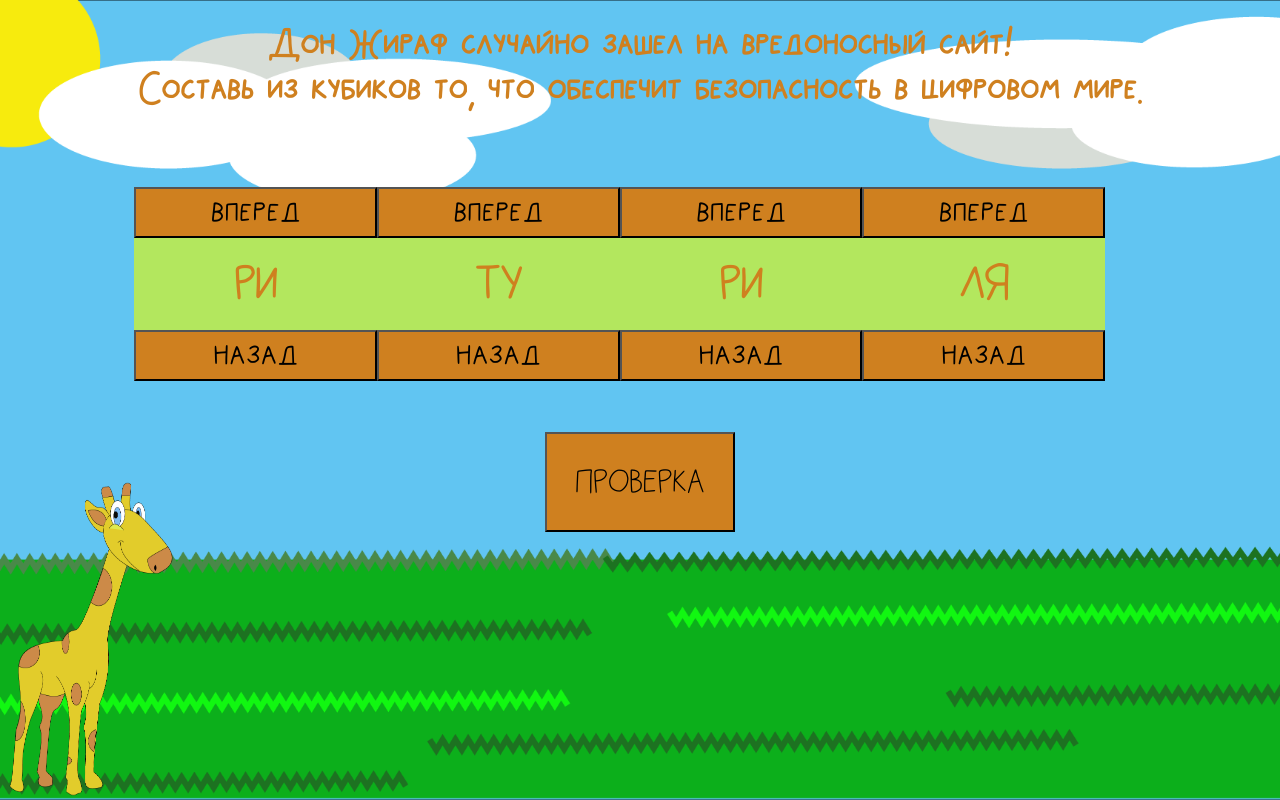
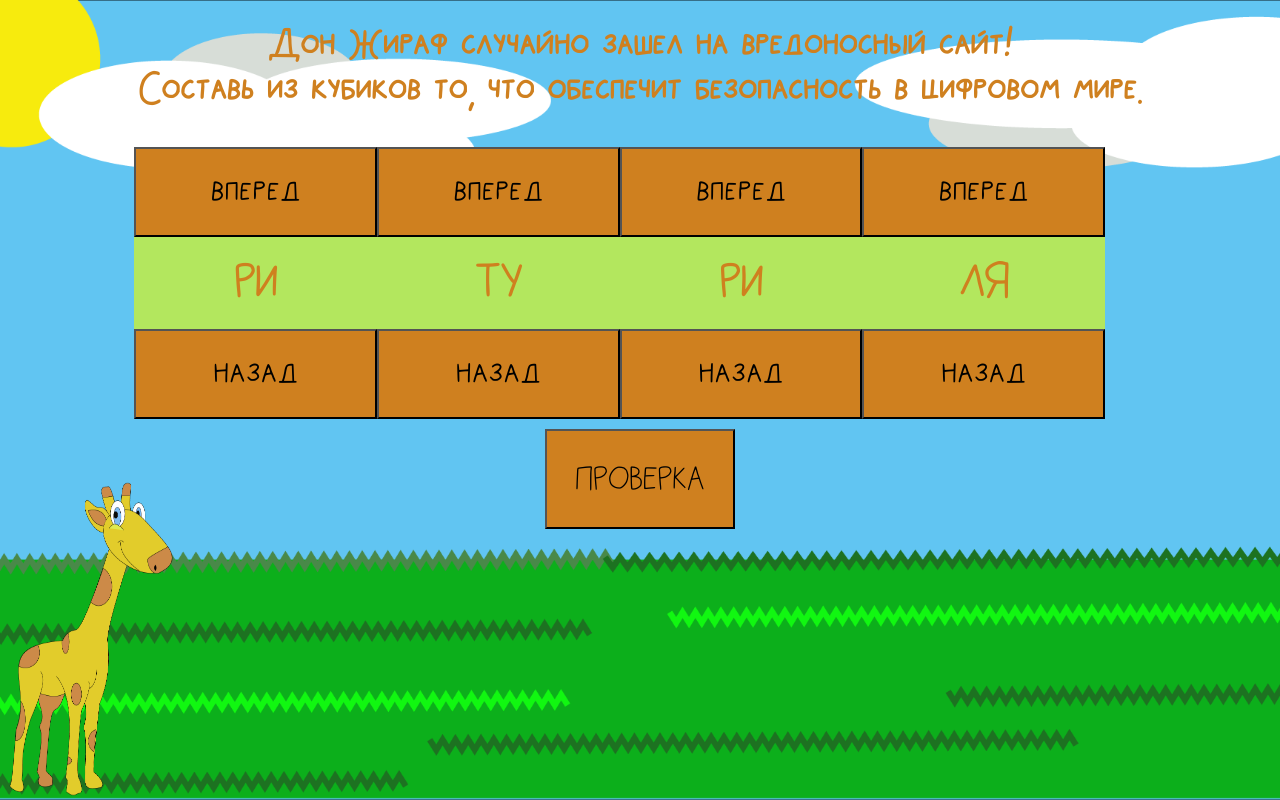
Before and after one commit to sokolov1990/Digital-Citizenship, a plain HTML site: page level6.html in a window 1280 px wide. Drawn offline with Linux system fonts and the light colour scheme.

Commit message:
Update level6.css

```diff
--- a/css/level6.css
+++ b/css/level6.css
@@ -47,12 +47,13 @@ h1 {
 .rulet {
     width: 24%;
     float: left;
-    margin: 5% auto;
+    margin: 1% auto;
     background-color: rgb(179, 231, 94);
 }
 
 button {
     width: 100%;
+    height: 90px;
     background-color: rgb(207, 128, 31);
     font-family: Kosko;
     font-size: 35px;
```
